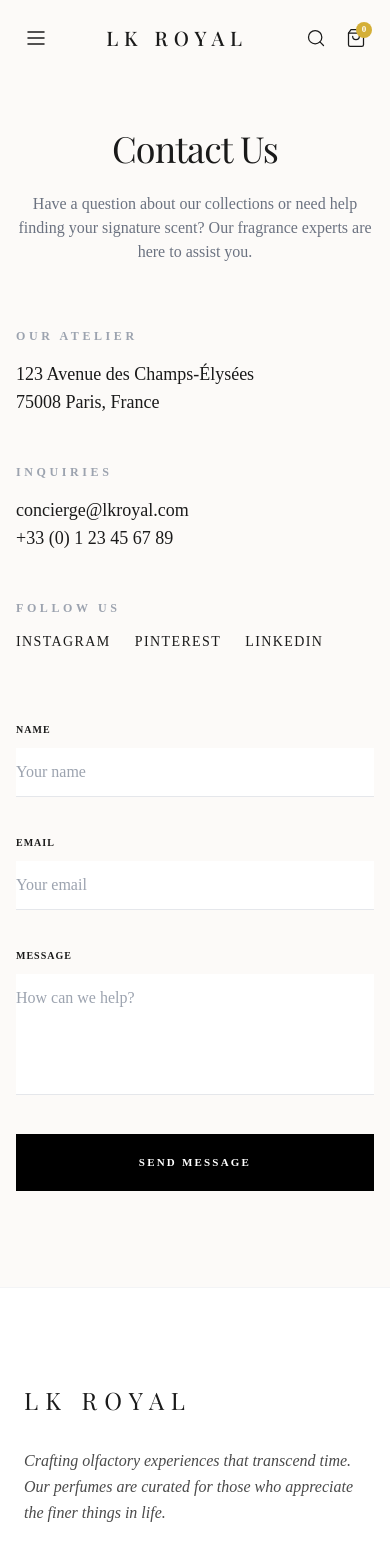
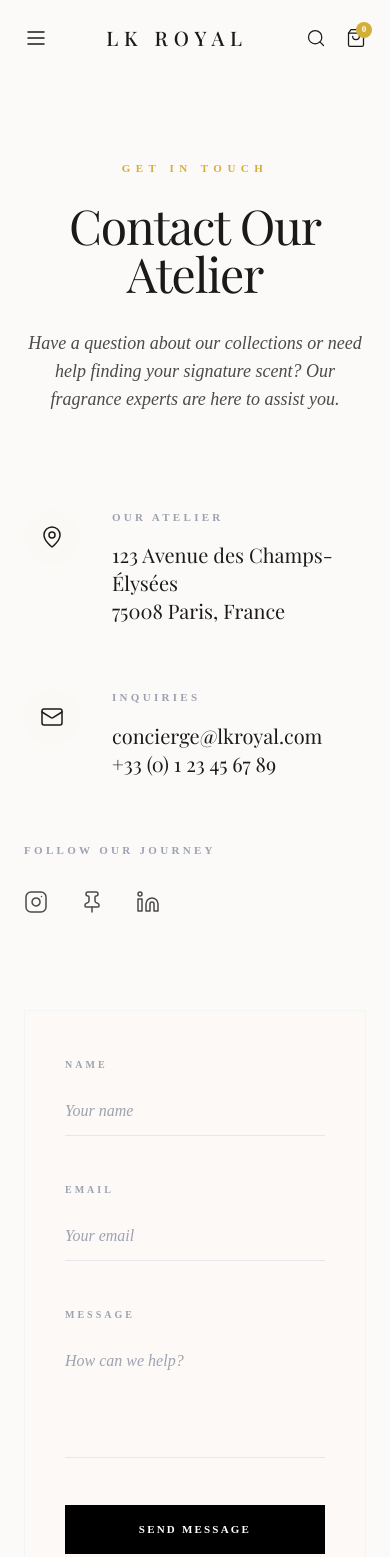
Before and after one commit to ELHanafi007/perfums-luxe, a Next.js app: page /contact in a window 390 px wide. Shown: the top 1557 px of the page. Built offline with nearby package versions, Linux system fonts and the light colour scheme; a web font is replaced by a local one.

Commit message:
upgrade all pages and improve responsiveness

```diff
--- a/src/app/collections/[slug]/page.tsx
+++ b/src/app/collections/[slug]/page.tsx
@@ -1,6 +1,10 @@
+"use client";
+
 import { products } from "@/data/products";
 import ProductCard from "@/components/ProductCard";
 import { notFound } from "next/navigation";
+import { Section } from "@/components/ui/Section";
+import { motion } from "framer-motion";
 
 export default function CollectionPage({ params }: { params: { slug: string } }) {
   const categoryMap: { [key: string]: string } = {
@@ -23,36 +27,40 @@ export default function CollectionPage({ params }: { params: { slug: string } })
   );
 
   return (
-    <div className="pt-32 pb-24">
-      <div className="max-w-7xl mx-auto px-4 sm:px-6 lg:px-8">
-        <div className="text-center mb-16">
-          <span className="text-gold text-xs uppercase tracking-[0.4em] mb-4 block">Collection</span>
-          <h1 className="text-4xl md:text-5xl font-serif tracking-tight uppercase">{categoryName}</h1>
+    <Section size="xl" className="pt-40">
+      <div className="text-center mb-24">
+        <motion.span
+          initial={{ opacity: 0 }}
+          animate={{ opacity: 1 }}
+          className="text-gold text-[11px] uppercase tracking-[0.5em] font-bold mb-4 block"
+        >
+          Collection
+        </motion.span>
+        <motion.h1
+          initial={{ opacity: 0, y: 20 }}
+          animate={{ opacity: 1, y: 0 }}
+          className="text-5xl md:text-7xl font-serif tracking-widest uppercase"
+        >
+          {categoryName}
+        </motion.h1>
       </div>
 
       {filteredProducts.length > 0 ? (
-          <div className="grid grid-cols-1 sm:grid-cols-2 lg:grid-cols-3 gap-x-8 gap-y-16">
+        <motion.div
+          initial={{ opacity: 0 }}
+          animate={{ opacity: 1 }}
+          transition={{ duration: 0.5 }}
+          className="grid grid-cols-1 sm:grid-cols-2 lg:grid-cols-3 xl:grid-cols-4 gap-x-10 gap-y-20"
+        >
           {filteredProducts.map((product) => (
             <ProductCard key={product.id} product={product} />
           ))}
-          </div>
+        </motion.div>
       ) : (
-          <div className="text-center py-24 border border-dashed border-gray-200">
-            <p className="text-gray-400 font-light italic">No products found in this collection.</p>
+        <div className="text-center py-40 border-y border-dashed border-gray-200">
+          <p className="text-luxury-gray font-light italic text-xl">No masterpieces found in this collection.</p>
         </div>
       )}
-      </div>
-    </div>
+    </Section>
   );
 }
-
-export function generateStaticParams() {
-  return [
-    { slug: "signature" },
-    { slug: "pure-oils" },
-    { slug: "limited-edition" },
-    { slug: "for-her" },
-    { slug: "for-him" },
-    { slug: "unisex" }
-  ];
-}
--- a/src/app/contact/page.tsx
+++ b/src/app/contact/page.tsx
@@ -1,78 +1,128 @@
+"use client";
+
+import { motion } from "framer-motion";
+import { Section } from "@/components/ui/Section";
+import { Button } from "@/components/ui/Button";
+import { Instagram, PinIcon as Pinterest, Linkedin, Mail, Phone, MapPin } from "lucide-react";
+
 export default function ContactPage() {
   return (
-    <div className="pt-32 pb-24">
-      <div className="max-w-7xl mx-auto px-4 sm:px-6 lg:px-8">
-        <div className="max-w-3xl mx-auto text-center mb-16">
-          <h1 className="text-4xl md:text-5xl font-serif tracking-tight mb-6">Contact Us</h1>
-          <p className="text-gray-500 font-light">
-            Have a question about our collections or need help finding your signature scent?
-            Our fragrance experts are here to assist you.
-          </p>
-        </div>
+    <Section size="xl" className="pt-40">
+      <div className="max-w-4xl mx-auto text-center mb-24">
+        <motion.span
+          initial={{ opacity: 0 }}
+          animate={{ opacity: 1 }}
+          className="text-gold text-[11px] uppercase tracking-[0.5em] font-bold mb-6 block"
+        >
+          Get in touch
+        </motion.span>
+        <motion.h1
+          initial={{ opacity: 0, y: 20 }}
+          animate={{ opacity: 1, y: 0 }}
+          className="text-5xl md:text-7xl font-serif tracking-tight mb-8"
+        >
+          Contact Our Atelier
+        </motion.h1>
+        <motion.p
+          initial={{ opacity: 0, y: 20 }}
+          animate={{ opacity: 1, y: 0 }}
+          transition={{ delay: 0.1 }}
+          className="text-luxury-gray font-light text-lg max-w-2xl mx-auto italic"
+        >
+          Have a question about our collections or need help finding your signature scent?
+          Our fragrance experts are here to assist you.
+        </motion.p>
+      </div>
 
-        <div className="grid grid-cols-1 md:grid-cols-2 gap-16">
-          <div className="space-y-12">
+      <div className="grid grid-cols-1 lg:grid-cols-2 gap-24">
+        <motion.div
+          initial={{ opacity: 0, x: -30 }}
+          whileInView={{ opacity: 1, x: 0 }}
+          viewport={{ once: true }}
+          className="space-y-16"
+        >
+          <div className="flex gap-8 group">
+            <div className="w-14 h-14 bg-luxury-cream flex items-center justify-center rounded-full shrink-0 group-hover:bg-gold transition-colors duration-500">
+              <MapPin size={24} strokeWidth={1.5} className="group-hover:text-white transition-colors" />
+            </div>
             <div>
-              <h3 className="text-xs uppercase tracking-[0.3em] font-bold text-gray-400 mb-4">Our Atelier</h3>
-              <p className="text-lg font-light">
+              <h3 className="text-[11px] uppercase tracking-[0.3em] font-bold text-gray-400 mb-4">Our Atelier</h3>
+              <p className="text-xl font-serif">
                 123 Avenue des Champs-Élysées<br />
                 75008 Paris, France
               </p>
             </div>
+          </div>
 
+          <div className="flex gap-8 group">
+            <div className="w-14 h-14 bg-luxury-cream flex items-center justify-center rounded-full shrink-0 group-hover:bg-gold transition-colors duration-500">
+              <Mail size={24} strokeWidth={1.5} className="group-hover:text-white transition-colors" />
+            </div>
             <div>
-              <h3 className="text-xs uppercase tracking-[0.3em] font-bold text-gray-400 mb-4">Inquiries</h3>
-              <p className="text-lg font-light">
+              <h3 className="text-[11px] uppercase tracking-[0.3em] font-bold text-gray-400 mb-4">Inquiries</h3>
+              <p className="text-xl font-serif">
                 concierge@lkroyal.com<br />
                 +33 (0) 1 23 45 67 89
               </p>
             </div>
+          </div>
 
-            <div>
-              <h3 className="text-xs uppercase tracking-[0.3em] font-bold text-gray-400 mb-4">Follow Us</h3>
-              <div className="flex space-x-6 text-sm font-medium uppercase tracking-widest">
-                <a href="#" className="hover:text-gold transition-colors">Instagram</a>
-                <a href="#" className="hover:text-gold transition-colors">Pinterest</a>
-                <a href="#" className="hover:text-gold transition-colors">LinkedIn</a>
-              </div>
+          <div>
+            <h3 className="text-[11px] uppercase tracking-[0.3em] font-bold text-gray-400 mb-8">Follow Our Journey</h3>
+            <div className="flex space-x-8">
+              <a href="#" className="text-luxury-gray hover:text-gold transition-all hover:-translate-y-1" aria-label="Instagram">
+                <Instagram size={24} strokeWidth={1.5} />
+              </a>
+              <a href="#" className="text-luxury-gray hover:text-gold transition-all hover:-translate-y-1" aria-label="Pinterest">
+                <Pinterest size={24} strokeWidth={1.5} />
+              </a>
+              <a href="#" className="text-luxury-gray hover:text-gold transition-all hover:-translate-y-1" aria-label="LinkedIn">
+                <Linkedin size={24} strokeWidth={1.5} />
+              </a>
             </div>
           </div>
+        </motion.div>
 
-          <form className="space-y-8">
-            <div className="grid grid-cols-1 sm:grid-cols-2 gap-8">
-              <div className="space-y-2">
-                <label className="text-[10px] uppercase tracking-widest font-bold">Name</label>
+        <motion.div
+          initial={{ opacity: 0, x: 30 }}
+          whileInView={{ opacity: 1, x: 0 }}
+          viewport={{ once: true }}
+        >
+          <form className="space-y-10 bg-luxury-cream/30 p-10 md:p-16 border border-gray-100 backdrop-blur-sm" onSubmit={(e) => e.preventDefault()}>
+            <div className="grid grid-cols-1 sm:grid-cols-2 gap-10">
+              <div className="space-y-3">
+                <label className="text-[10px] uppercase tracking-[0.3em] font-bold text-gray-400">Name</label>
                 <input
                   type="text"
-                  className="w-full border-b border-gray-200 py-3 focus:outline-none focus:border-black transition-colors font-light"
+                  className="w-full bg-transparent border-b border-gray-200 py-3 focus:outline-none focus:border-gold transition-colors font-light italic"
                   placeholder="Your name"
                 />
               </div>
-              <div className="space-y-2">
-                <label className="text-[10px] uppercase tracking-widest font-bold">Email</label>
+              <div className="space-y-3">
+                <label className="text-[10px] uppercase tracking-[0.3em] font-bold text-gray-400">Email</label>
                 <input
                   type="email"
-                  className="w-full border-b border-gray-200 py-3 focus:outline-none focus:border-black transition-colors font-light"
+                  className="w-full bg-transparent border-b border-gray-200 py-3 focus:outline-none focus:border-gold transition-colors font-light italic"
                   placeholder="Your email"
                 />
               </div>
             </div>
 
-            <div className="space-y-2">
-              <label className="text-[10px] uppercase tracking-widest font-bold">Message</label>
+            <div className="space-y-3">
+              <label className="text-[10px] uppercase tracking-[0.3em] font-bold text-gray-400">Message</label>
               <textarea
                 rows={4}
-                className="w-full border-b border-gray-200 py-3 focus:outline-none focus:border-black transition-colors font-light resize-none"
+                className="w-full bg-transparent border-b border-gray-200 py-3 focus:outline-none focus:border-gold transition-colors font-light italic resize-none"
                 placeholder="How can we help?"
               />
             </div>
 
-            <button className="bg-black text-white px-12 py-5 text-[11px] uppercase tracking-[0.2em] font-bold hover:bg-gold transition-colors w-full sm:w-auto">
+            <Button size="full" className="mt-4">
               Send Message
-            </button>
+            </Button>
           </form>
-        </div>
+        </motion.div>
       </div>
-    </div>
+    </Section>
   );
 }
```
Also changed, not shown: src/app/about/page.tsx (+49 -25 lines), src/app/product/[id]/page.tsx (+61 -31 lines). Lines whose indentation alone changed are shown as unchanged.
